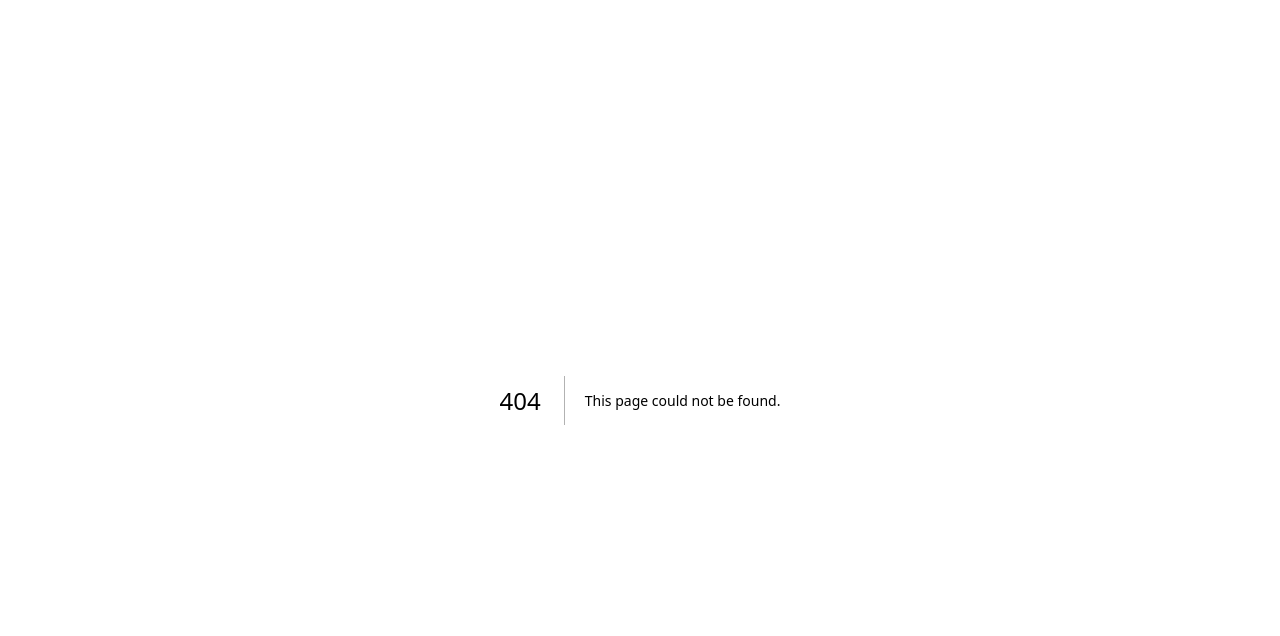
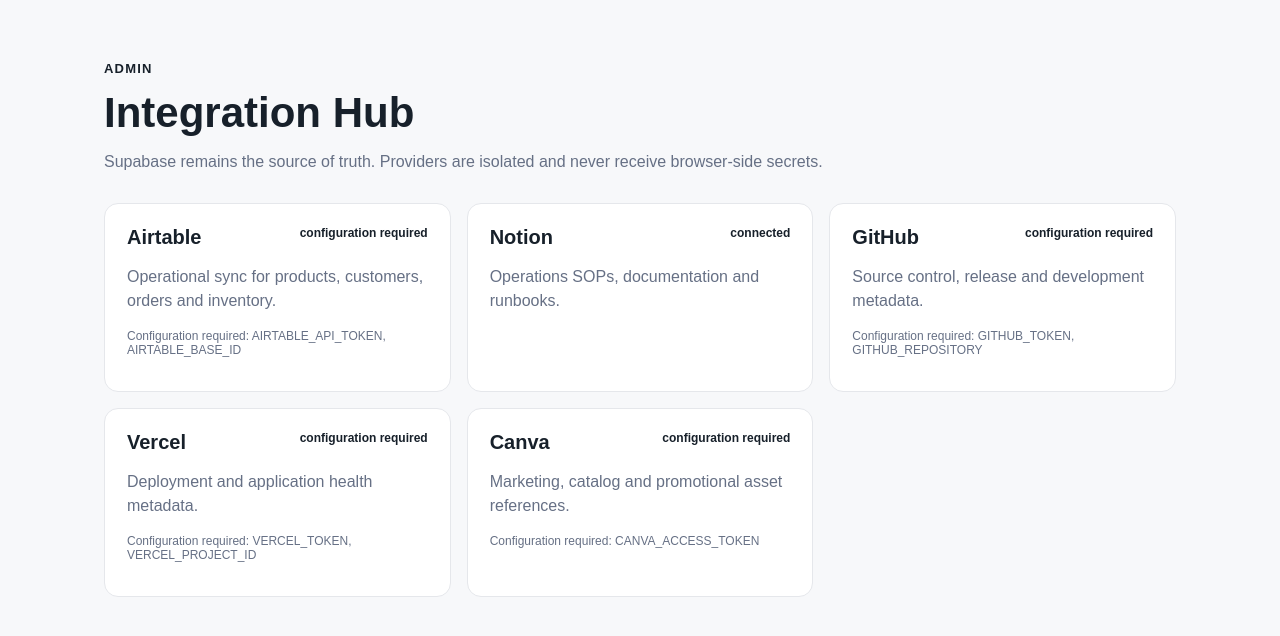
Before and after one commit to tejtechsolo/venkateswara-provisions, a Next.js app: page /admin/integrations in a window 1280 px wide. Before the commit this address had no page. Shown: the top 636 px of the page. Built offline with nearby package versions, Linux system fonts and the light colour scheme; no server answers.

Commit message:
feat: add integration hub

```diff
--- /dev/null
+++ b/app/admin/integrations/page.tsx
@@ -0,0 +1,29 @@
+import { getIntegrationStatus, getMissingConfiguration } from "@/lib/integrations/config"
+import type { IntegrationName } from "@/lib/integrations/types"
+
+const integrations: { name: IntegrationName; title: string; description: string }[] = [
+  { name: "airtable", title: "Airtable", description: "Operational sync for products, customers, orders and inventory." },
+  { name: "notion", title: "Notion", description: "Operations SOPs, documentation and runbooks." },
+  { name: "github", title: "GitHub", description: "Source control, release and development metadata." },
+  { name: "vercel", title: "Vercel", description: "Deployment and application health metadata." },
+  { name: "canva", title: "Canva", description: "Marketing, catalog and promotional asset references." },
+]
+
+export default function IntegrationsPage() {
+  return <main style={{ maxWidth: 1120, margin: "0 auto", padding: "48px 24px" }}>
+    <p style={{ fontSize: 13, fontWeight: 700, letterSpacing: 1.2, textTransform: "uppercase" }}>Admin</p>
+    <h1 style={{ fontSize: 42, margin: "10px 0 8px" }}>Integration Hub</h1>
+    <p style={{ color: "#667085", marginBottom: 32 }}>Supabase remains the source of truth. Providers are isolated and never receive browser-side secrets.</p>
+    <section style={{ display: "grid", gridTemplateColumns: "repeat(auto-fit,minmax(280px,1fr))", gap: 16 }}>
+      {integrations.map(item => {
+        const status = getIntegrationStatus(item.name)
+        const missing = getMissingConfiguration(item.name)
+        return <article key={item.name} style={{ background: "white", border: "1px solid #e5e7eb", borderRadius: 14, padding: 22 }}>
+          <div style={{ display: "flex", justifyContent: "space-between", gap: 12 }}><h2 style={{ margin: 0, fontSize: 20 }}>{item.title}</h2><span style={{ fontSize: 12, fontWeight: 700 }}>{status.replace("_", " ")}</span></div>
+          <p style={{ color: "#667085", lineHeight: 1.5 }}>{item.description}</p>
+          {missing.length > 0 && <p style={{ fontSize: 12, color: "#667085" }}>Configuration required: {missing.join(", ")}</p>}
+        </article>
+      })}
+    </section>
+  </main>
+}
```
